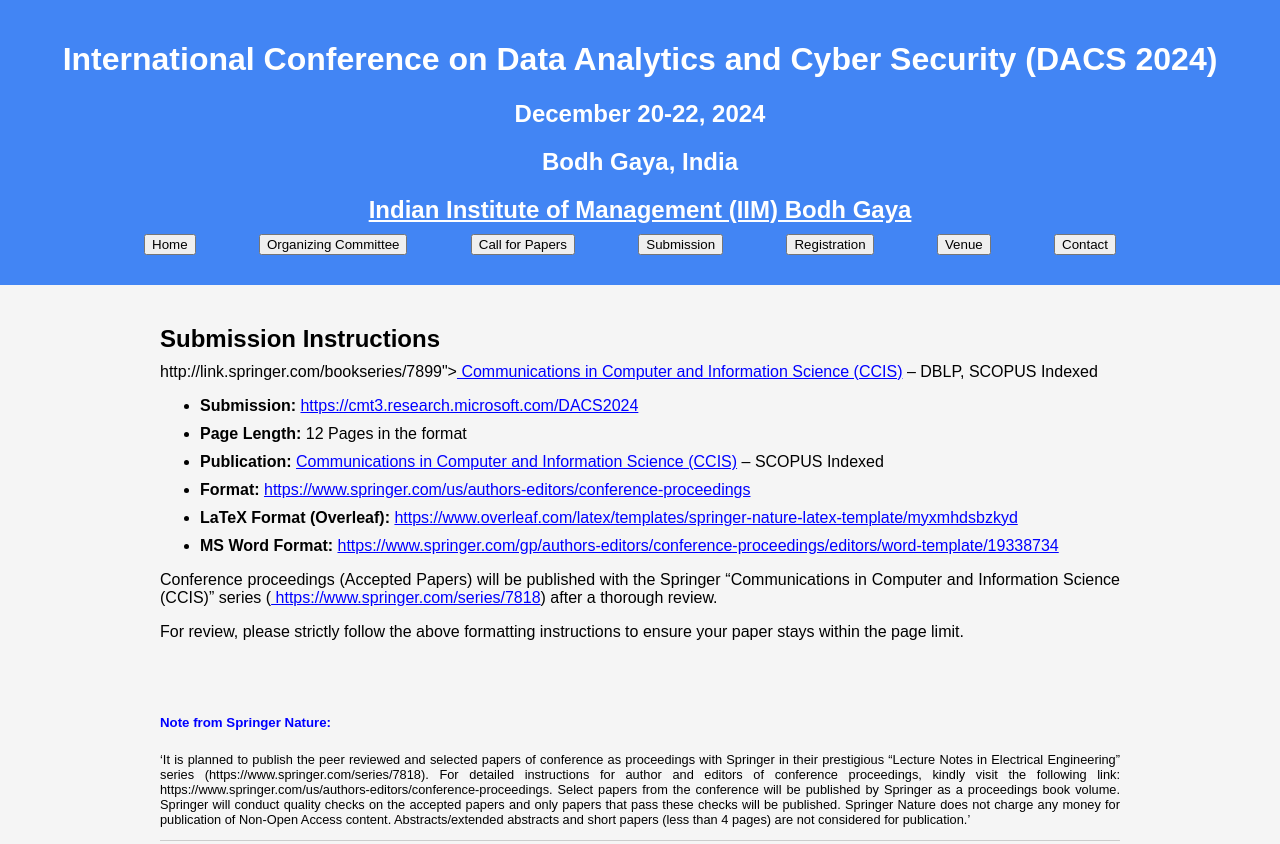
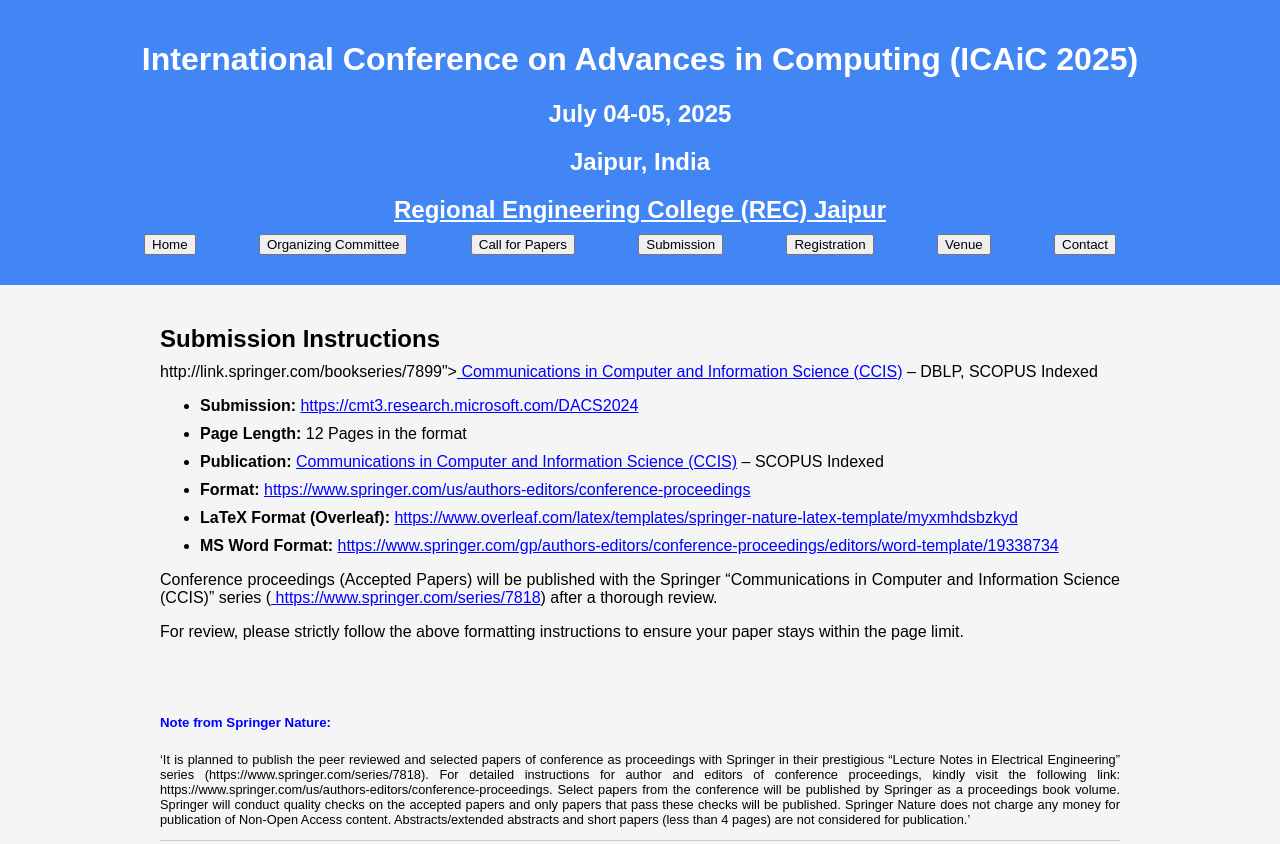
Before and after one commit to ICAIC-Conf/icaic-conf.github.io, a plain HTML site: page Submission.html in a window 1280 px wide. Shown: the top 844 px of the page. Drawn offline with Linux system fonts and the light colour scheme.

Commit message:
Update Submission.html

```diff
--- a/Submission.html
+++ b/Submission.html
@@ -3,19 +3,18 @@
 <head>
   <meta charset="UTF-8">
   <meta name="viewport" content="width=device-width, initial-scale=1.0">
-  <title>DACS 2024</title>
+  <title>ICAiC 2025</title>
   <link rel="stylesheet" href="style.css">
 </head>
 <body>
   <header>
-    <h1>International Conference on Data Analytics and Cyber Security (DACS 2024)</h1>
-    <h2>December 20-22, 2024</h2>
-    <h2>Bodh Gaya, India</h2>
-    <h2><a href="https://iimbg.ac.in/"><u>Indian Institute of Management (IIM) Bodh Gaya</u></a></h2>
-
+    <h1>International Conference on Advances in Computing (ICAiC 2025)</h1>
+    <h2>July 04-05, 2025</h2>
+    <h2>Jaipur, India</h2>
+    <h2><a href="https://regional.ac.in/"><u>Regional Engineering College (REC) Jaipur</u></a></h2>
 
 <!---     <div class="banner">
-        <img src="IIMBG_LOGO.png" width="50%" height="50%" style="display: block; margin-left: auto; margin-right: auto;">
+        <img src="REClogo.png" width="50%" height="50%" style="display: block; margin-left: auto; margin-right: auto;">
     </div>    --->
 
 
```
